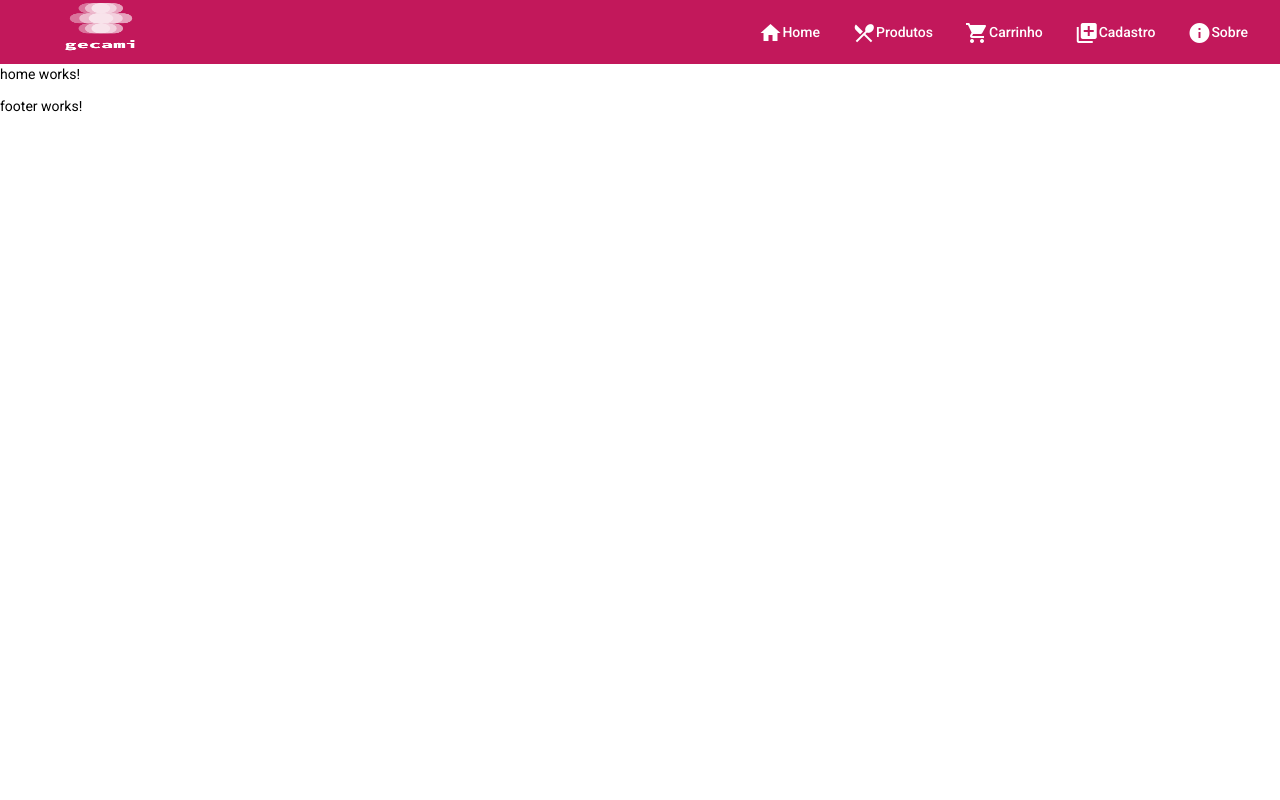
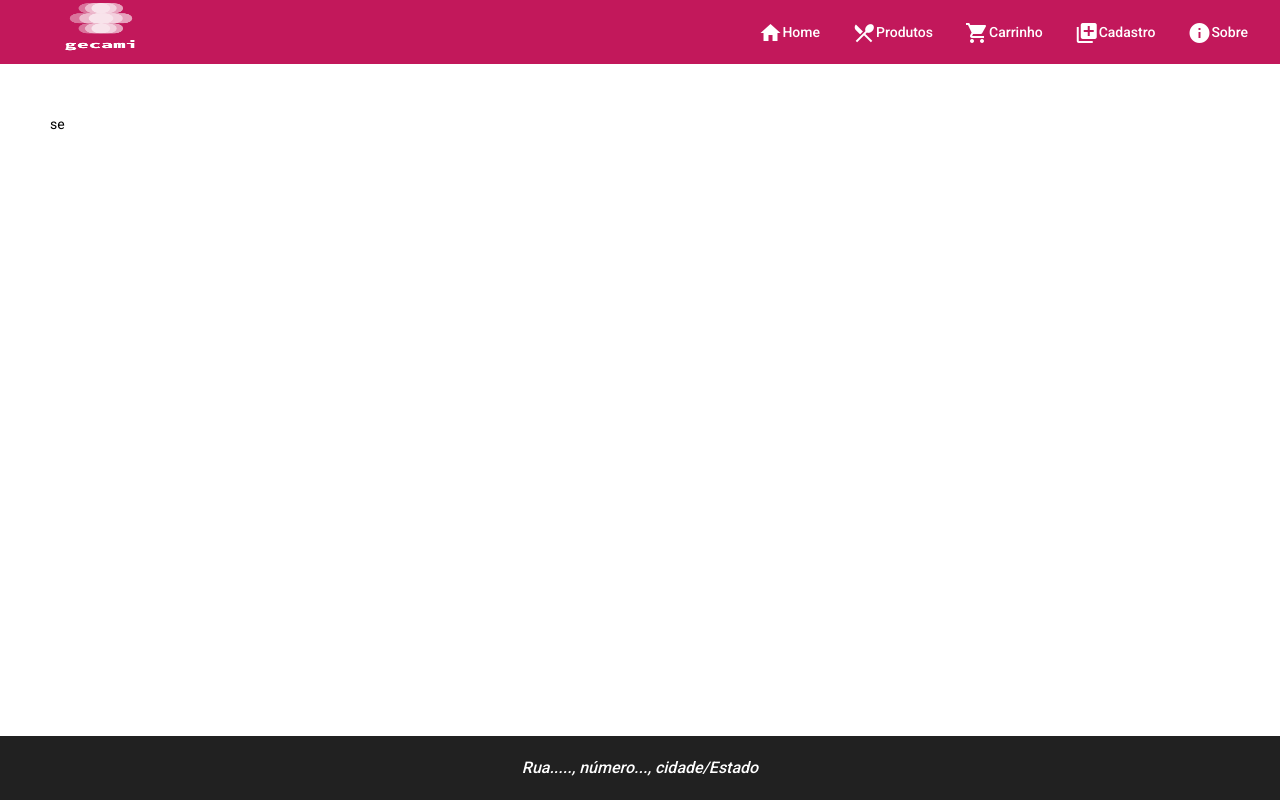
Before and after one commit to Felip-Oliv/prg-exemplo, an Angular app: page / in a window 1280 px wide. Built offline with nearby package versions, Linux system fonts and the light colour scheme.

Commit message:
add footer

```diff
--- a/src/app/app.component.css
+++ b/src/app/app.component.css
@@ -0,0 +1,3 @@
+main{
+  padding: 50px;
+}
--- a/src/app/app.component.html
+++ b/src/app/app.component.html
@@ -1,3 +1,7 @@
 <app-header></app-header>
+
+<main>
 <router-outlet></router-outlet>
+</main>
+
 <app-footer></app-footer>
--- a/src/app/footer/footer.component.css
+++ b/src/app/footer/footer.component.css
@@ -0,0 +1,13 @@
+.footer {
+  position: fixed;
+  bottom: 0;
+  display: flex;
+  align-items: center;
+  justify-content: center;
+
+}
+
+address{
+  font-size: normal;
+  font-size: 0.8em;
+}
--- a/src/app/footer/footer.component.html
+++ b/src/app/footer/footer.component.html
@@ -1 +1,5 @@
-<p>footer works!</p>
+<mat-toolbar class="footer">
+
+<address>Rua....., número..., cidade/Estado</address>
+
+</mat-toolbar>
--- a/src/app/home/home.component.html
+++ b/src/app/home/home.component.html
@@ -1 +1 @@
-<p>home works!</p>
+ se
```
